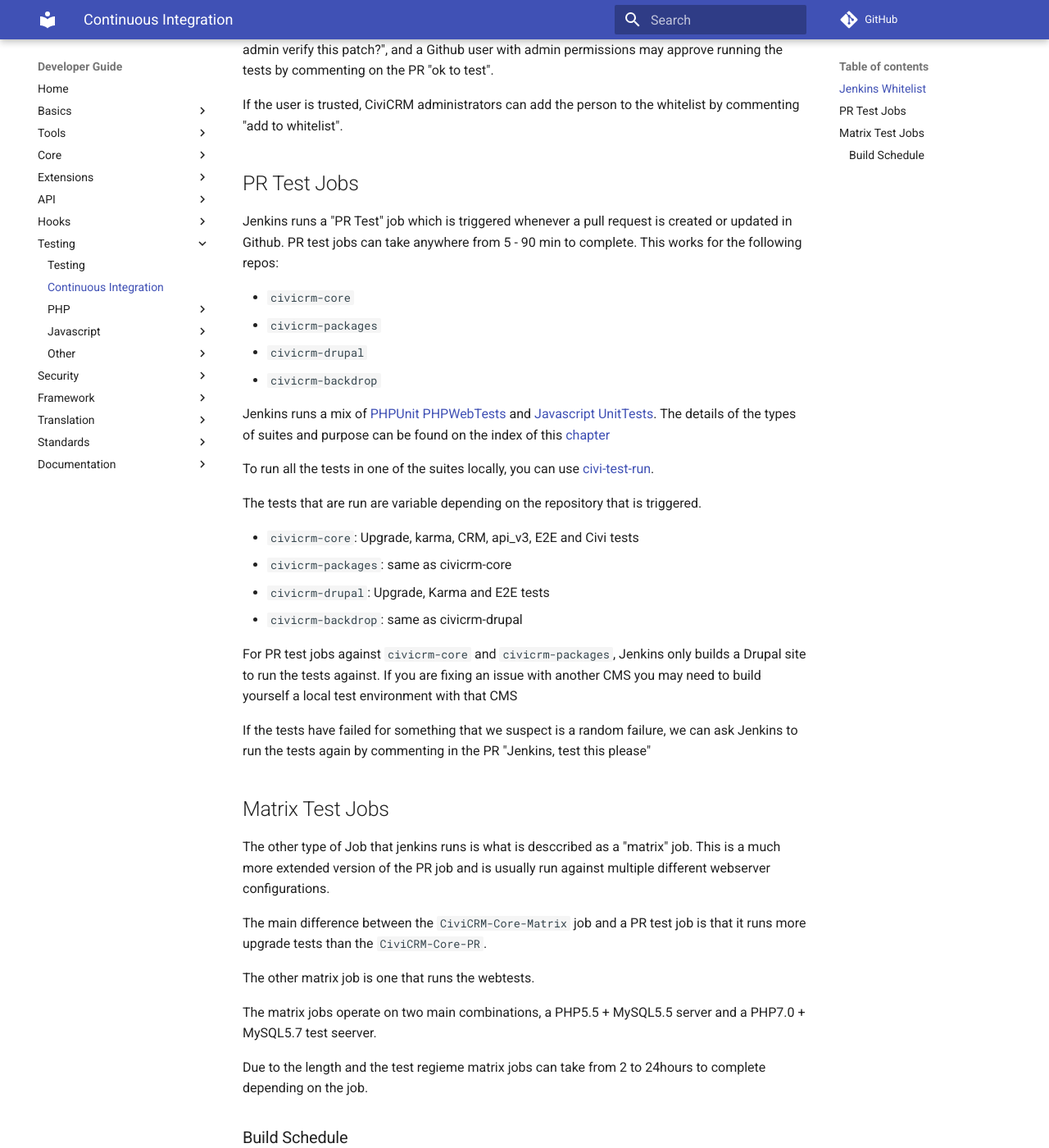
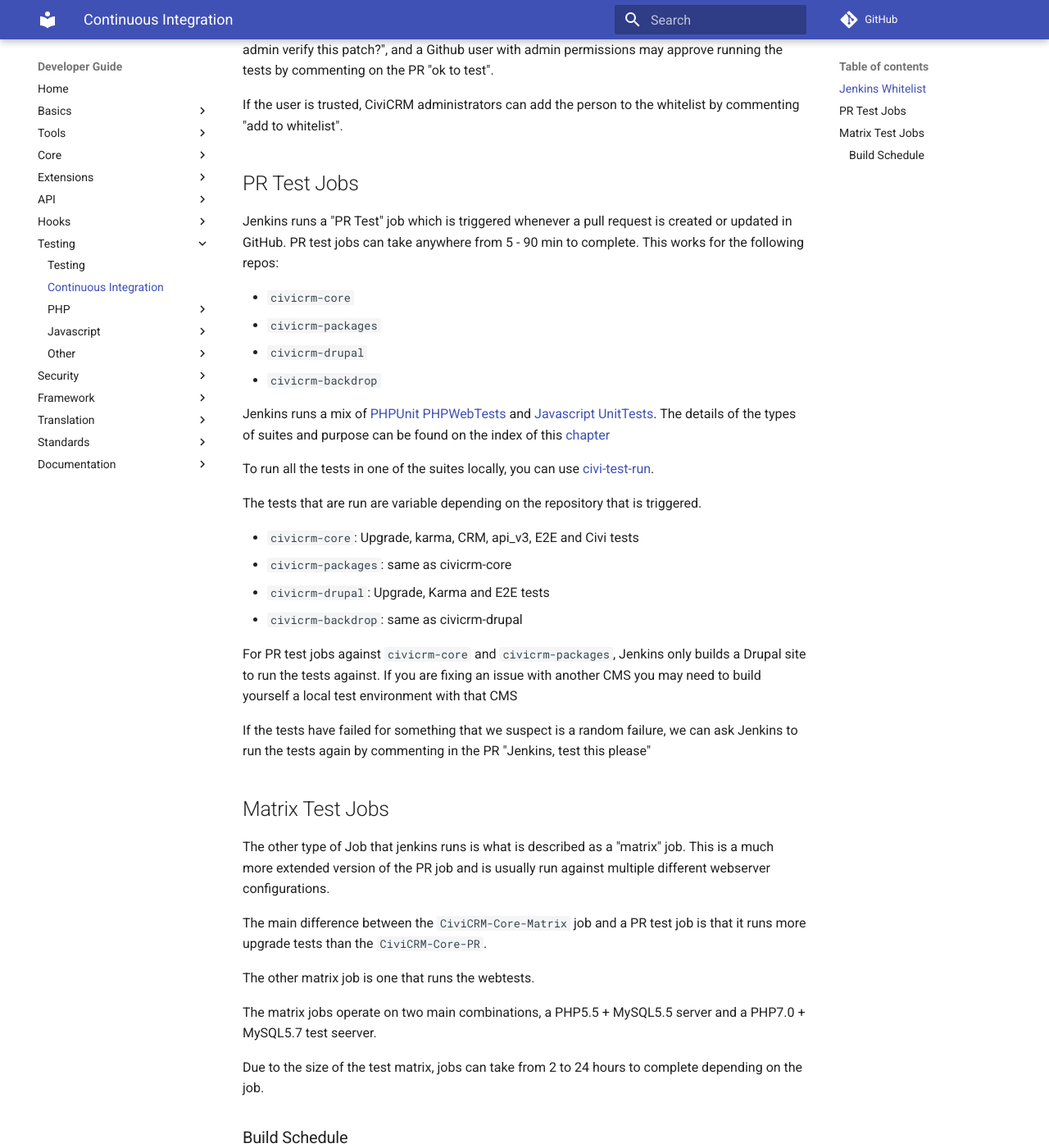
Before and after one commit to civicrm/civicrm-dev-docs, an MkDocs documentation site: the page built from docs/testing/continuous-integration.md, in a window 1280 px wide and 1400 px high, scrolled down 434 px. Shown: the whole window at 82% size. Built offline with MkDocs 1.6.1 and Material for MkDocs 9.7.7, drawn with Linux system fonts in a browser that asks for light colours; comment, search, counter and statistics services are not loaded; old or Windows-style settings are respelled for this version of MkDocs; some of the changed text lies outside the part shown.

Commit message:
Minor language improvements

```diff
--- a/docs/testing/continuous-integration.md
+++ b/docs/testing/continuous-integration.md
@@ -14,7 +14,7 @@
 
 ## PR Test Jobs
 
-Jenkins runs a "PR Test" job which is triggered whenever a pull request is created or updated in Github. PR test jobs can take anywhere from 5 - 90 min to complete. This works for the following repos:
+Jenkins runs a "PR Test" job which is triggered whenever a pull request is created or updated in GitHub. PR test jobs can take anywhere from 5 - 90 min to complete. This works for the following repos:
 
 * `civicrm-core`
 * `civicrm-packages`
@@ -38,7 +38,7 @@
 
 ## Matrix Test Jobs
 
-The other type of Job that jenkins runs is what is desccribed as a "matrix" job. This is a much more extended version of the PR job and is usually run against multiple different webserver configurations.
+The other type of Job that jenkins runs is what is described as a "matrix" job. This is a much more extended version of the PR job and is usually run against multiple different webserver configurations.
 
 The main difference between the `CiviCRM-Core-Matrix` job and a PR test job is that it runs more upgrade tests than the `CiviCRM-Core-PR`.
 
@@ -46,7 +46,7 @@
 
 The matrix jobs operate on two main combinations, a PHP5.5 + MySQL5.5 server and a PHP7.0 + MySQL5.7 test seerver.
 
-Due to the length and the test regieme matrix jobs can take from 2 to 24hours to complete depending on the job.
+Due to the size of the test matrix, jobs can take from 2 to 24 hours to complete depending on the job.
 
 ### Build Schedule
 
```
Also changed, not shown: other parts of docs/testing/continuous-integration.md (+1 -1 lines).
